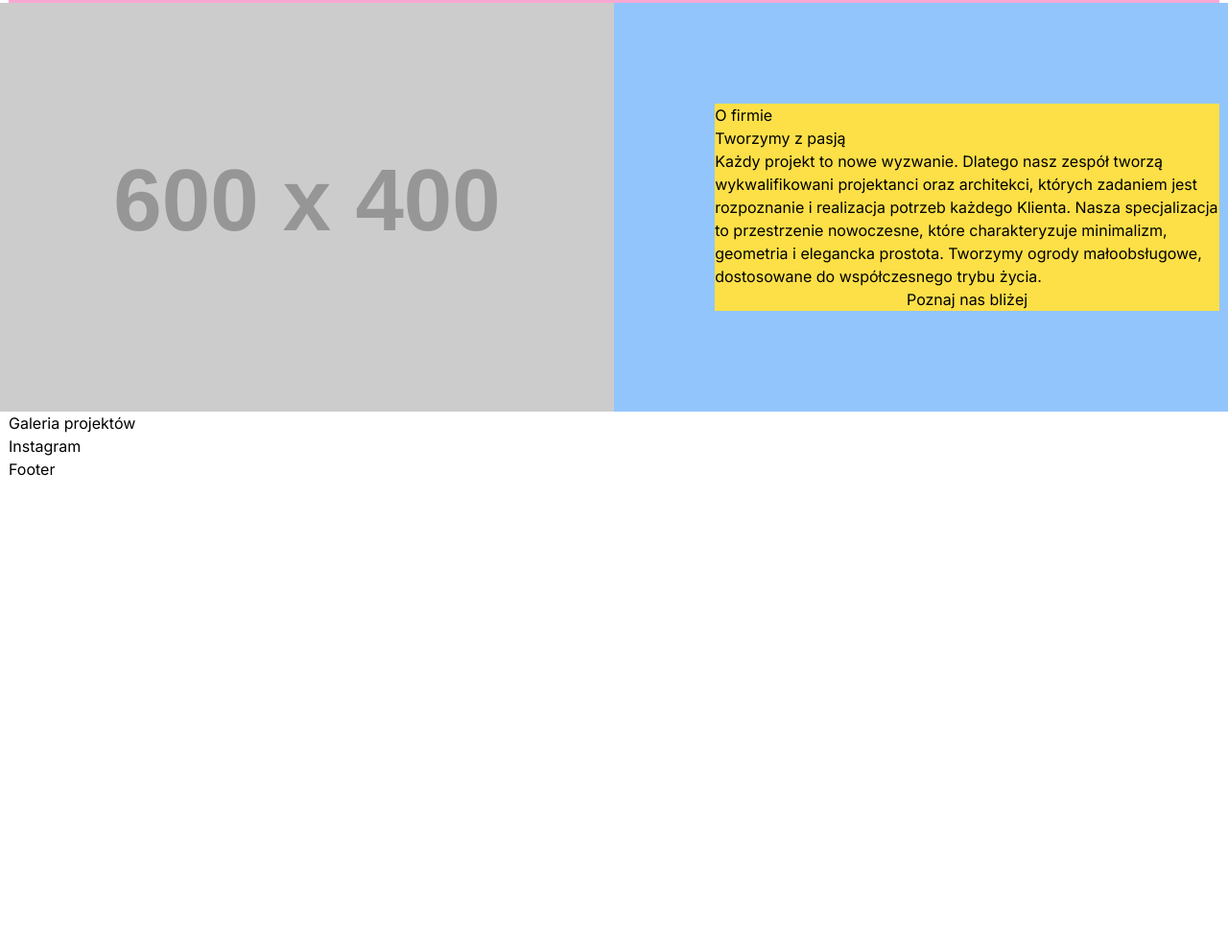
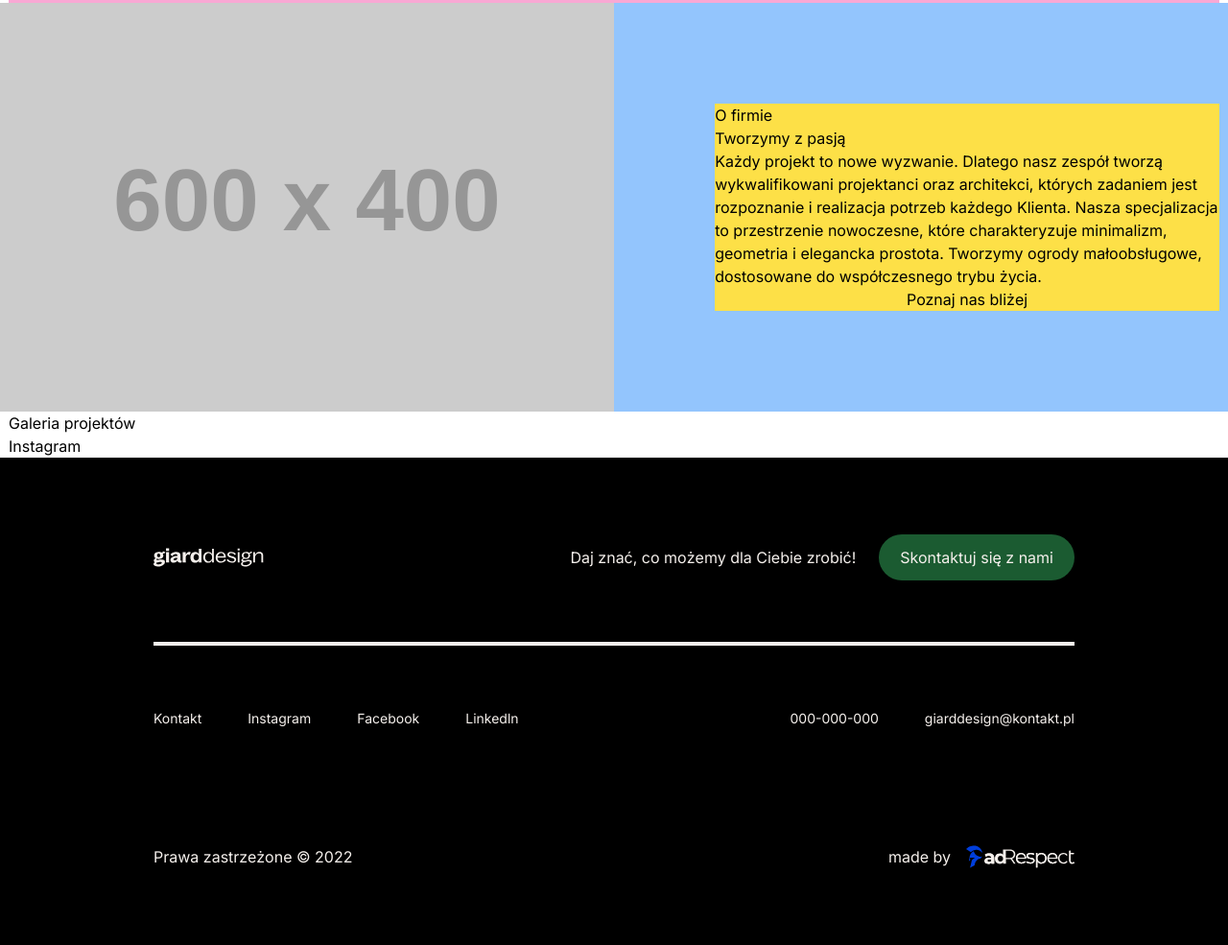
Before and after one commit to aniaorwatk/giardDesign-page, a website: page index.html in a window 1280 px wide. Shown: the part 520-1505 px from the top of the page at 96% size. Before the commit the page ends 1021 px from the top, so only its background shows below. Drawn offline with nearby package versions, Linux system fonts and the light colour scheme; placeholder pictures from the web are drawn by us.

Commit message:
create footer with styles

```diff
--- a/index.html
+++ b/index.html
@@ -14,9 +14,11 @@
             },
             screens: {
               xl: "1262px",
+              xxl: "1440px",
             },
             spacing: {
               5: "5px",
+              120: "120px",
             },
             keyframes: {
               rotate360: {
@@ -56,7 +58,13 @@
               >
                 Oferta
               </a>
-              <svg id="offerArrow" xmlns="http://www.w3.org/2000/svg" width="12" height="12" class="hover:fill-primary cursor-pointer">
+              <svg
+                id="offerArrow"
+                xmlns="http://www.w3.org/2000/svg"
+                width="12"
+                height="12"
+                class="hover:fill-primary cursor-pointer"
+              >
                 <path
                   fill-rule="evenodd"
                   clip-rule="evenodd"
@@ -242,7 +250,56 @@
         <section class="m-auto max-w-screen-xl">Galeria projektów</section>
         <section class="m-auto max-w-screen-xl">Instagram</section>
       </main>
-      <footer class="m-auto max-w-screen-xl">Footer</footer>
+      <footer
+        class="m-auto max-w-screen-xxl items-center justify-between bg-black text-lightGray py-20 flex-col"
+      >
+        <div class="flex m-auto items-center justify-center flex-col gap-16">
+          <div class="w-9/12 items-center justify-between flex">
+            <img src="assets/whiteLogo.svg" alt="Giard Design Logo" />
+            <div class="flex gap-6 items-center">
+              <p>Daj znać, co możemy dla Ciebie zrobić!</p>
+              <a
+                href="mailto:giarddesign@kontakt.pl"
+                target="_blank"
+                rel="noopener noreferrer"
+                class="group flex items-center gap-2 bg-primary text-16px rounded-full px-22 py-[12px] pr-[22px] pl-[22px] cursor-pointer hover:bg-white hover:text-primary transition duration-300 ease-in-out"
+              >
+                Skontaktuj się z nami
+              </a>
+            </div>
+          </div>
+          <div class="w-9/12">
+            <span class="block w-full h-1 bg-lightGray"></span>
+          </div>
+          <div class="w-9/12 items-center justify-between flex">
+            <div class="items-center flex gap-12" id="footer-links">
+            </div>
+            <div class="items-center flex gap-12">
+              <a
+                href="tel:000000000"
+                target="_blank"
+                rel="noopener noreferrer"
+                class="cursor-pointer text-sm leading-6 hover:text-primary transition duration-300 ease-in-out"
+                >000-000-000</a
+              >
+              <a
+                href="mailto:giarddesign@kontakt.pl"
+                target="_blank"
+                rel="noopener noreferrer"
+                class="cursor-pointer text-sm leading-6 hover:text-primary transition duration-300 ease-in-out"
+                >giarddesign@kontakt.pl</a
+              >
+            </div>
+          </div>
+        </div>
+        <div class="w-9/12 items-center justify-between flex m-auto mt-120">
+          <p>Prawa zastrzeżone © 2022</p>
+          <div class="flex gap-4">
+            <p>made by</p>
+            <img src="assets/logoAdRespect.svg" alt="AdRespect Logo" />
+          </div>
+        </div>
+      </footer>
     </div>
     <script src="script.js"></script>
   </body>
--- a/script.js
+++ b/script.js
@@ -33,3 +33,30 @@ closeButton.addEventListener("click", () => {
   searchOverlay.classList.add("hidden");
   searchInput.value = "";
 });
+
+const footerLinks = [
+  { text: "Kontakt", href: "mailto:giarddesign@kontakt.pl" },
+  { text: "Instagram", href: "#" },
+  { text: "Facebook", href: "#" },
+  { text: "Linkedln", href: "#" },
+];
+
+const footerLinksContainer = document.getElementById("footer-links");
+
+footerLinks.forEach((link) => {
+  const anchor = document.createElement("a");
+  anchor.href = link.href;
+  anchor.target = "_blank";
+  anchor.rel = "noopener noreferrer";
+  anchor.textContent = link.text;
+  anchor.classList.add(
+    "cursor-pointer",
+    "text-sm",
+    "leading-6",
+    "hover:text-primary",
+    "transition",
+    "duration-300",
+    "ease-in-out"
+  );
+  footerLinksContainer.appendChild(anchor);
+});
```
Also changed, not shown: assets/logoAdRespect.svg (added), assets/whiteLogo.svg (added).
